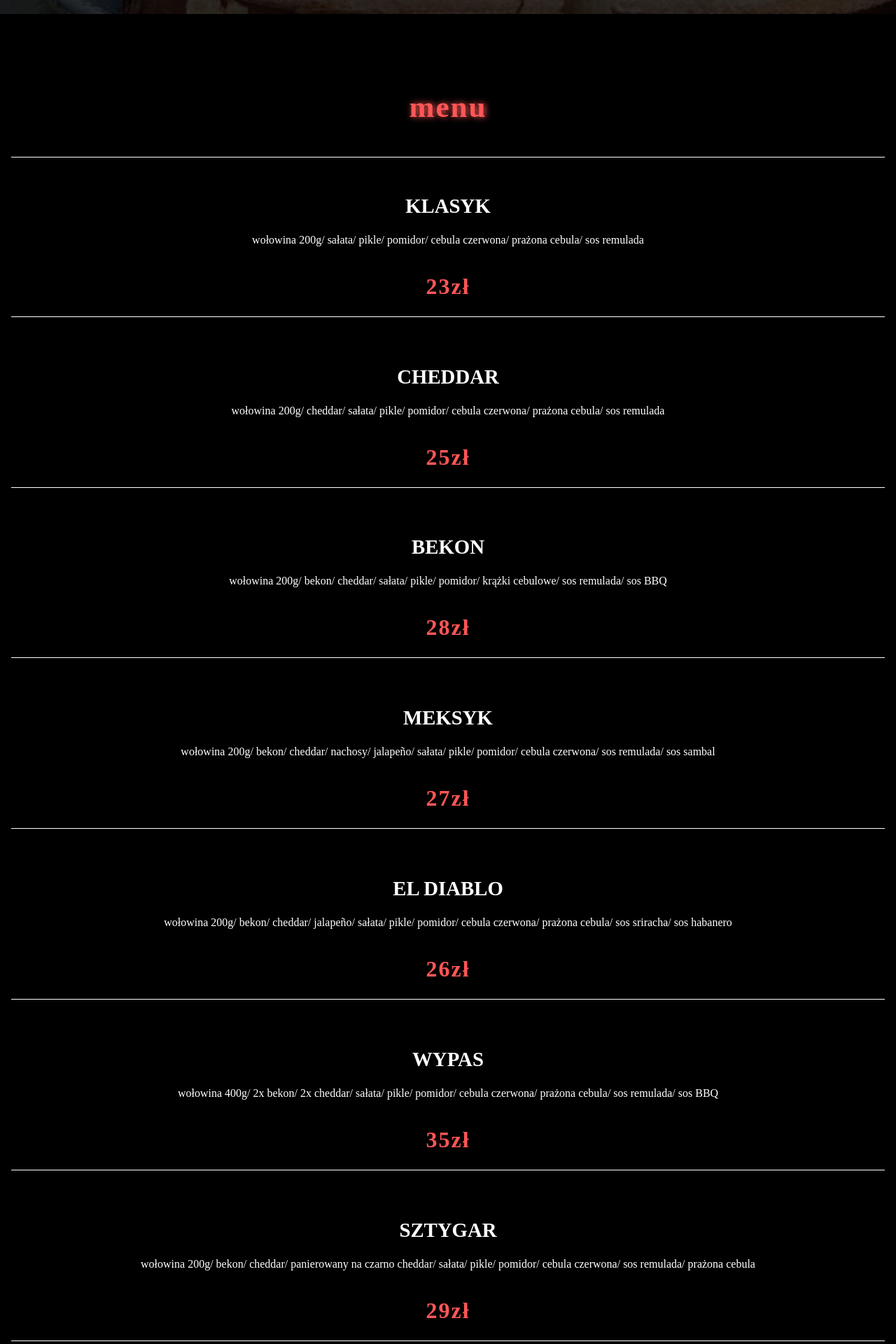
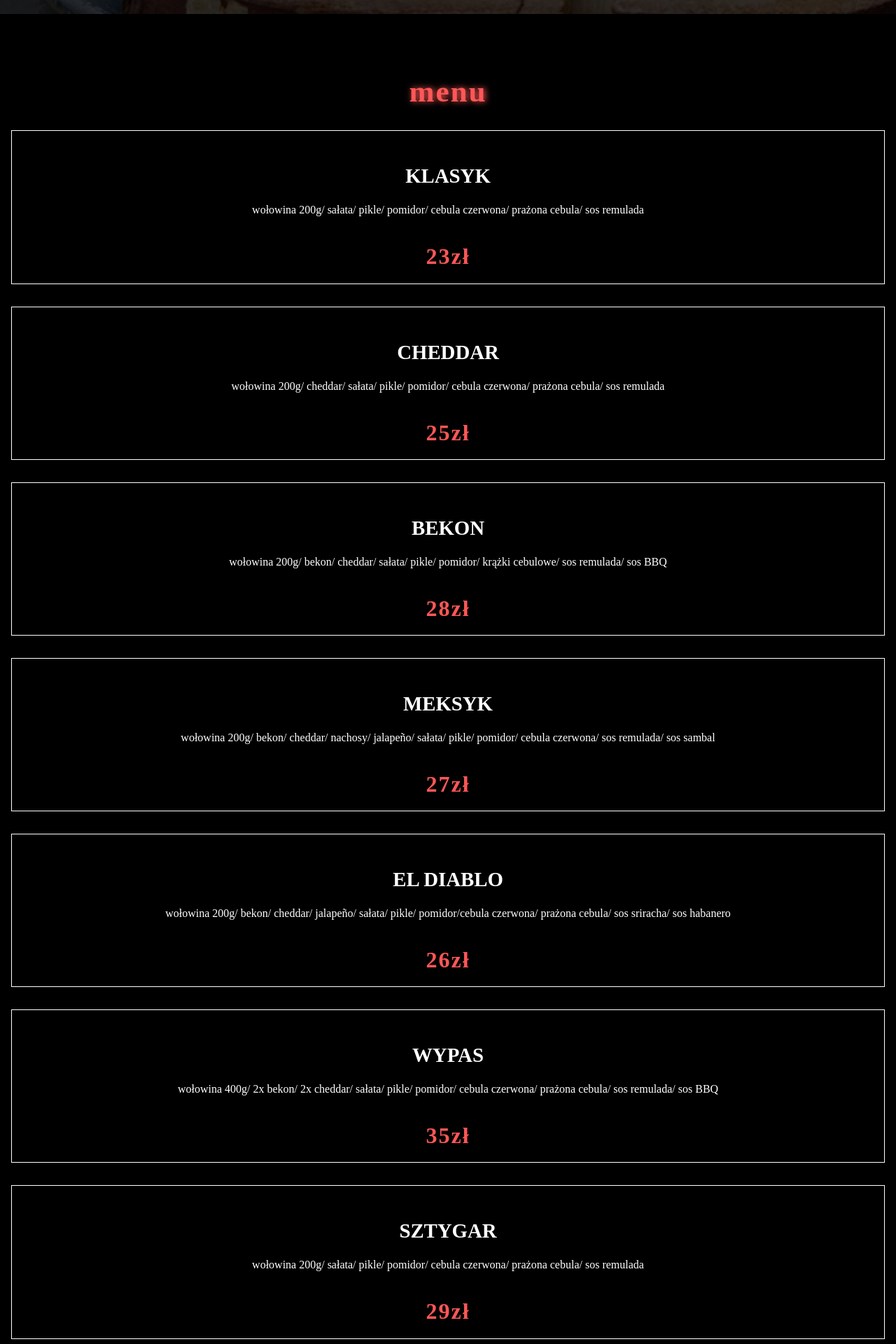
Before and after one commit to FaberNiko/Wypas, a React (Vite) app in the folder wypas/: page / in a window 1280 px wide. Shown: the part 780-2700 px from the top of the page at 70% size. Built offline with nearby package versions, Linux system fonts and the light colour scheme.

Commit message:
Created menu component

```diff
--- a/wypas/src/components/Menu.jsx
+++ b/wypas/src/components/Menu.jsx
@@ -7,8 +7,18 @@ export default function Menu() {
             <div className={styles.menuHero}>
                 <div className={styles.overlay}/>
                     <h2 className={styles.menuTitle}>menu</h2>
-                    <MenuList/>
-
+                    <MenuList  title={'klasyk'} desc={'wołowina 200g/ sałata/ pikle/ pomidor/ cebula czerwona/ prażona cebula/ sos remulada'} price={23}/>
+                    <MenuList title={'CHEDDAR'} desc={'wołowina 200g/ cheddar/ sałata/ pikle/ pomidor/ cebula czerwona/ prażona cebula/ sos remulada'} price={25}/>
+                    <MenuList title={'BEKON'} desc={'wołowina 200g/ bekon/ cheddar/ sałata/ pikle/ pomidor/ krążki cebulowe/ sos remulada/ sos BBQ'} price={28}/>
+                    <MenuList title={'MEKSYK'} desc={'wołowina 200g/ bekon/ cheddar/ nachosy/ jalapeño/ sałata/ pikle/ pomidor/ cebula czerwona/ sos remulada/ sos sambal'} price={27}/>
+                    <MenuList title={'EL DIABLO'} desc={'wołowina 200g/ bekon/ cheddar/ jalapeño/ sałata/ pikle/ pomidor/cebula czerwona/ prażona cebula/ sos sriracha/ sos habanero'} price={26}/>
+                    <MenuList title={'WYPAS'} desc={'wołowina 400g/ 2x bekon/ 2x cheddar/ sałata/ pikle/ pomidor/ cebula czerwona/ prażona cebula/ sos remulada/ sos BBQ'} price={35}/>
+                    <MenuList title={'SZTYGAR'} desc={'wołowina 200g/ sałata/ pikle/ pomidor/ cebula czerwona/ prażona cebula/ sos remulada'} price={29}/>
+                    <MenuList title={'JACK'} desc={'wołowina 200g/ 3x bekon/ cheddar/ panierowana mozarella/ sałata/pikle/ pomidor/ cebula czerwona/ sos koktajlowy z Jack&apos;iem Danielsem/ sos BBQ/ prażona cebula'} price={29}/>
+                    <MenuList title={'JUHAS'} desc={'wołowina 200g/ bekon/ oscypek/ sałata/ pikle/ pomidor/ cebula czerwona/ sos remulada/ konfitura żurawinowa'} price={29}/>
+                    <MenuList title={'HISZPAN'} desc={'wołowina 200g/ cheddar/ chorizzo/ nachosy/ sałata/ pikle/ pomidor/ cebula czerwona/ sos miodowo-musztardowy'} price={29}/>
+                    <MenuList title={'VEGE BURAK'} desc={'kotlet buraczany/ rukola pomidor/ cebula czerwona/ nasiona słonecznika/ sos żurawinowy/ sos remulada'} price={23}/>
+                    <MenuList title={'BURGER MIESIĄCA'} price={29}/>
             </div>
         </section>
     )
--- a/wypas/src/components/Menu.module.scss
+++ b/wypas/src/components/Menu.module.scss
@@ -14,7 +14,7 @@
         .menuTitle {
             padding: 0 2em;
             text-shadow: #ff5757 2px 0 10px;
-            margin-top: 2.5em;
+            margin-top: 2em;
             height: 3rem;
             letter-spacing: 2px;
             width: 100%;
--- a/wypas/src/components/MenuList.jsx
+++ b/wypas/src/components/MenuList.jsx
@@ -1,101 +1,16 @@
 import styles from "./MenuList.module.scss";
 
-export default function MenuList() {
+export default function MenuList({title, desc , price}) {
 	return (
 		<ul>
 			<li className={styles.listItem}>
-				<p className={styles.title}>KLASYK</p>
+				<p className={styles.title}>{title}</p>
 				<p className={styles.description}>
-					wołowina 200g/ sałata/ pikle/ pomidor/ cebula czerwona/ prażona
-					cebula/ sos remulada
+					{desc}
 				</p>
-				<p className={styles.price}>23zł</p>
+				<p className={styles.price}>{price}zł</p>
 			</li>
-			<li className={styles.listItem}>
-				<p className={styles.title}>CHEDDAR</p>
-				<p className={styles.description}>
-					wołowina 200g/ cheddar/ sałata/ pikle/ pomidor/ cebula czerwona/
-					prażona cebula/ sos remulada
-				</p>
-				<p className={styles.price}>25zł</p>
-			</li>
-			<li className={styles.listItem}>
-				<p className={styles.title}>BEKON</p>
-				<p className={styles.description}>
-					wołowina 200g/ bekon/ cheddar/ sałata/ pikle/ pomidor/ krążki
-					cebulowe/ sos remulada/ sos BBQ
-				</p>
-				<p className={styles.price}>28zł</p>
-			</li>
-			<li className={styles.listItem}>
-				<p className={styles.title}>MEKSYK</p>
-				<p className={styles.description}>
-					wołowina 200g/ bekon/ cheddar/ nachosy/ jalapeño/ sałata/ pikle/
-					pomidor/ cebula czerwona/ sos remulada/ sos sambal
-				</p>
-				<p className={styles.price}>27zł</p>
-			</li>
-			<li className={styles.listItem}>
-				<p className={styles.title}>EL DIABLO</p>
-				<p className={styles.description}>
-					wołowina 200g/ bekon/ cheddar/ jalapeño/ sałata/ pikle/ pomidor/
-					cebula czerwona/ prażona cebula/ sos sriracha/ sos habanero
-				</p>
-				<p className={styles.price}>26zł</p>
-			</li>
-			<li className={styles.listItem}>
-				<p className={styles.title}>WYPAS</p>
-				<p className={styles.description}>
-					wołowina 400g/ 2x bekon/ 2x cheddar/ sałata/ pikle/ pomidor/ cebula
-					czerwona/ prażona cebula/ sos remulada/ sos BBQ
-				</p>
-				<p className={styles.price}>35zł</p>
-			</li>
-			<li className={styles.listItem}>
-				<p className={styles.title}>SZTYGAR</p>
-				<p className={styles.description}>
-					wołowina 200g/ bekon/ cheddar/ panierowany na czarno cheddar/ sałata/
-					pikle/ pomidor/ cebula czerwona/ sos remulada/ prażona cebula
-				</p>
-				<p className={styles.price}>29zł</p>
-			</li>
-			<li className={styles.listItem}>
-				<p className={styles.title}>JACK</p>
-				<p className={styles.description}>
-					wołowina 200g/ 3x bekon/ cheddar/ panierowana mozarella/ sałata/
-					pikle/ pomidor/ cebula czerwona/ sos koktajlowy z Jack&apos;iem
-					Danielsem/ sos BBQ/ prażona cebula
-				</p>
-				<p className={styles.price}>29zł</p>
-			</li>
-			<li className={styles.listItem}>
-				<p className={styles.title}>JUHAS</p>
-				<p className={styles.description}>
-					wołowina 200g/ bekon/ oscypek/ sałata/ pikle/ pomidor/ cebula
-					czerwona/ sos remulada/ konfitura żurawinowa
-				</p>
-				<p className={styles.price}>29zł</p>
-			</li>
-			<li className={styles.listItem}>
-				<p className={styles.title}>HISZPAN</p>
-				<p className={styles.description}>
-					wołowina 200g/ cheddar/ chorizzo/ nachosy/ sałata/ pikle/ pomidor/
-					cebula czerwona/ sos miodowo-musztardowy
-				</p>
-				<p className={styles.price}>29zł</p>
-			</li>
-			<li className={styles.listItem}>
-				<p className={styles.title}>VEGE BURAK</p>
-				<p className={styles.description}>
-					kotlet buraczany/ rukola/ pomidor/ cebula czerwona/ nasiona
-					słonecznika/ sos żurawinowy/ sos remulada
-				</p>
-				<p className={styles.price}>23zł</p>
-			</li>
-			<li className={styles.listItem}>
-				<p className={styles.title}>BURGER MIESIĄCA</p>
-				<p className={styles.price}>29zł</p>
-			</li>
+
 		</ul>
 	);
 }
--- a/wypas/src/components/MenuList.module.scss
+++ b/wypas/src/components/MenuList.module.scss
@@ -7,13 +7,10 @@ ul {
 
     .listItem {
         color: #fff;
-        margin-top: 1em;
-        border-bottom: 1px solid white;
-        padding: 1.5em;
+        border: 1px solid white;
+        padding: 1.2em;
 
-        &:nth-child(1) {
-            border-top:1px solid white ;
-        }
+
         .title {
             text-transform: uppercase;
             margin-top: 1em;
```
